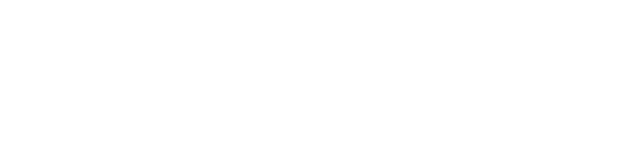
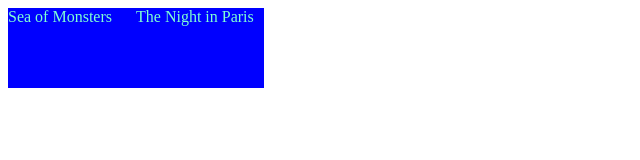
Before and after one commit to Metry630/library, a plain HTML site: page index.html in a window 1280 px wide. Shown: the whole page, without its empty margins (0-640 px from the left). Drawn offline with Linux system fonts and the light colour scheme.

Commit message:
Create function to iterate through and display lib

```diff
--- a/index.html
+++ b/index.html
@@ -5,8 +5,12 @@
     <meta http-equiv="X-UA-Compatible" content="IE=edge">
     <meta name="viewport" content="width=device-width, initial-scale=1.0">
     <title>Document</title>
+    <link rel = "stylesheet" href = "style.css">
 </head>
 <body>
+    <div id = "cardContainer">
 
+    </div>
+    <script src = "script.js" defer></script>
 </body>
 </html>
--- a/script.js
+++ b/script.js
@@ -0,0 +1,34 @@
+let container = document.getElementById('cardContainer')
+
+let myLib = []
+function Book(title, author, pages, readStatus) {
+  this.title = title;
+  this.author = author;
+  this.pages = pages;
+  this.readStatus = readStatus;
+}
+
+function addBookToLib(newBook){
+    myLib.push(newBook)
+}
+
+function displayBooks(myLib){
+    for(let i = 0; i < myLib.length; i++){
+        const newCard = document.createElement('div')
+        newCard.classList.add('newCard')
+        console.log( myLib[i]['title']);
+        newCard.textContent = myLib[i]['title']
+        container.append(newCard)
+    }
+}
+
+let book1= new Book("Sea of Monsters", "Rick Riordan", 312, true);
+
+addBookToLib(book1)
+
+let book2 = new Book("The Night in Paris", "Top G", 30, false)
+addBookToLib(book2)
+
+console.log(myLib)
+
+displayBooks(myLib)
--- a/style.css
+++ b/style.css
@@ -0,0 +1,12 @@
+#cardContainer {
+    color:aquamarine;
+    width: 80vw;
+    height: 80vh;
+    display: flex;
+}
+.newCard{
+    background-color: blue;
+    width: 10vw;
+    height: 10vh;
+    color:aquamarine;
+}
```
Also changed, not shown: 1 other file.
